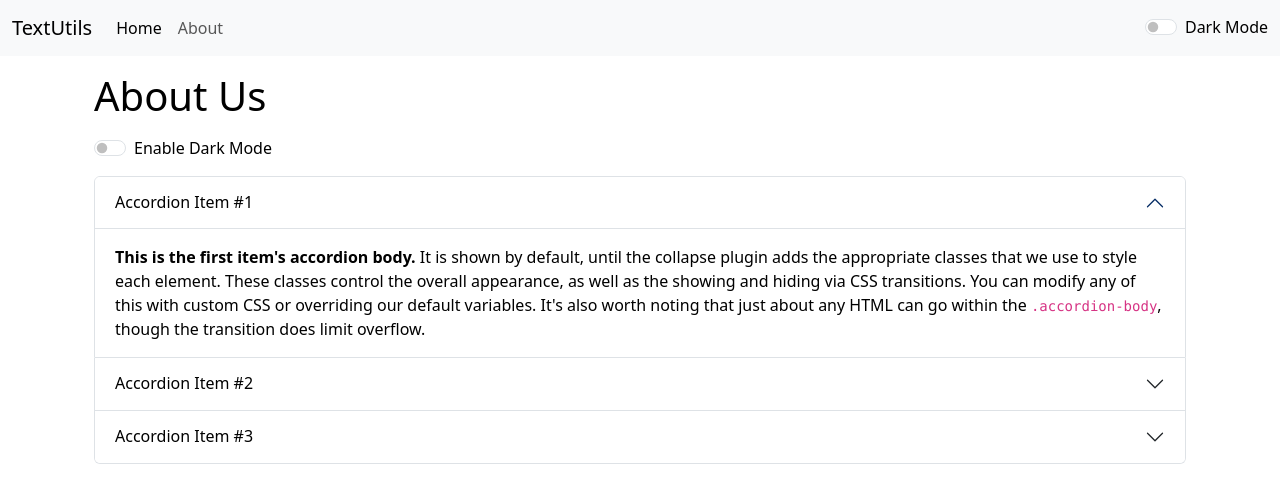
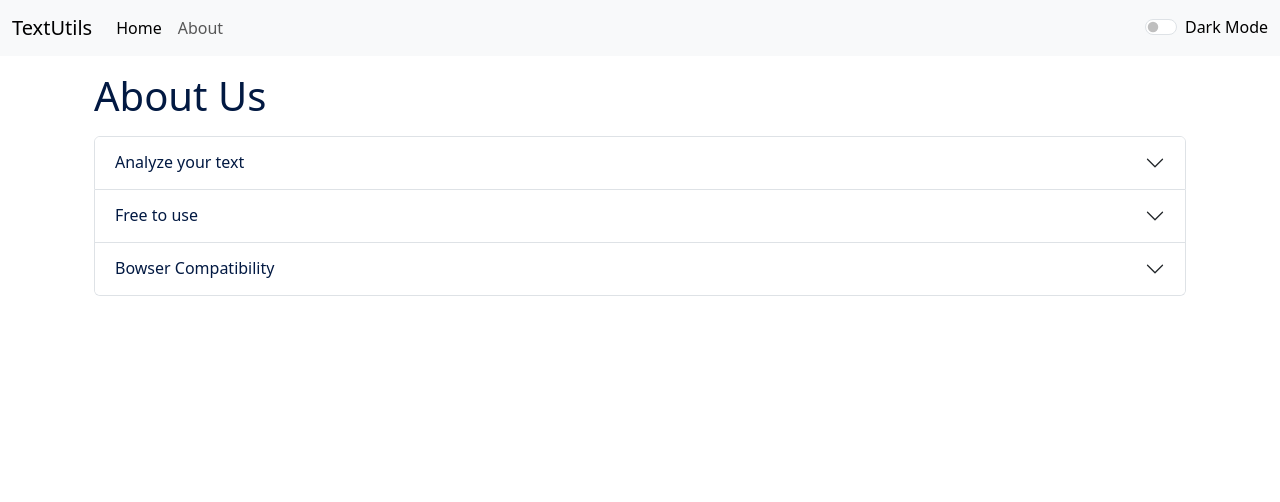
Before and after one commit to KowshickChowdhury/Textutils-React, a React (Create React App) app: page /about in a window 1280 px wide. Shown: the top 502 px of the page. Built offline with nearby package versions, Linux system fonts and the light colour scheme.

Commit message:
update the about page

```diff
--- a/src/App.js
+++ b/src/App.js
@@ -61,7 +61,7 @@ function App() {
     <div className="container my-3">
     {/* <TextForm showAlert={showAlert} heading="Enter the text to analyze below" mode={mode} /> */}
         <Routes>
-          <Route exact path="/about" element={<About />}>
+          <Route exact path="/about" element={<About mode={mode} />}>
           </Route>
           <Route exact path="/" element={<TextForm showAlert={showAlert} heading="Enter the text to analyze below" mode={mode} />}>
           </Route>
--- a/src/components/About.js
+++ b/src/components/About.js
@@ -1,48 +1,48 @@
-import React , {useState} from 'react'
+import React from 'react'
 
-export default function About() {
-    const [myStyle, setMyStyle] = useState({
-        color :'black',
-        backgroundColor : 'white'
-    })
+export default function About(props) {
+    // const [myStyle, setMyStyle] = useState({
+    //     color :'black',
+    //     backgroundColor : 'white'
+    // })
+    let myStyle = {
+        color : props.mode === 'dark'?'white':'#021942',
+        backgroundColor : props.mode === 'dark'?'#021942':'white'
+    }
 
     // const [btntext, setBtntext] = useState("Enable Dark Mode")
-    const [radiotext, setRadiotext] = useState("Enable Dark Mode")
+    // const [radiotext, setRadiotext] = useState("Enable Dark Mode")
 
-    const toggleStyle = ()=>{
-        if (myStyle.color === 'black') {
-            setMyStyle({
-                    color :'white',
-                    backgroundColor : 'black',
-                    border : '1px solid white'
-                })
-            // setBtntext("Enable Light Mode")
-            setRadiotext("Enable Light Mode")
-        }
-        else{
-            setMyStyle({
-                color :'black',
-                backgroundColor : 'white'
-            })
-            setRadiotext("Enable Dark Mode")
-        }
-    }
+    // const toggleStyle = ()=>{
+    //     if (myStyle.color === 'black') {
+    //         setMyStyle({
+    //                 color :'white',
+    //                 backgroundColor : 'black',
+    //                 border : '1px solid white'
+    //             })
+    //         // setBtntext("Enable Light Mode")
+    //         setRadiotext("Enable Light Mode")
+    //     }
+    //     else{
+    //         setMyStyle({
+    //             color :'black',
+    //             backgroundColor : 'white'
+    //         })
+    //         setRadiotext("Enable Dark Mode")
+    //     }
+    // }
 
   return (
     <div className='container' style={myStyle}>
         <h1 className='my-3'>About Us</h1>
-        <div className="form-check form-switch my-3">
-            <input className="form-check-input" onClick={toggleStyle} type="checkbox" role="switch" id="flexSwitchCheckDefault" />
-            <label className="form-check-label" htmlFor="flexSwitchCheckDefault">{radiotext}</label>
-        </div>
       <div className="accordion" id="accordionExample">
             <div className="accordion-item">
                 <h2 className="accordion-header">
-                <button className="accordion-button" style={myStyle} type="button" data-bs-toggle="collapse" data-bs-target="#collapseOne" aria-expanded="true" aria-controls="collapseOne">
-                    Accordion Item #1
+                <button className="accordion-button collapsed" style={myStyle} type="button" data-bs-toggle="collapse" data-bs-target="#collapseOne" aria-expanded="false" aria-controls="collapseOne">
+                    Analyze your text
                 </button>
                 </h2>
-                <div id="collapseOne" className="accordion-collapse collapse show" data-bs-parent="#accordionExample">
+                <div id="collapseOne" className="accordion-collapse collapse" data-bs-parent="#accordionExample">
                 <div className="accordion-body" style={myStyle}>
                     <strong>This is the first item's accordion body.</strong> It is shown by default, until the collapse plugin adds the appropriate classes that we use to style each element. These classes control the overall appearance, as well as the showing and hiding via CSS transitions. You can modify any of this with custom CSS or overriding our default variables. It's also worth noting that just about any HTML can go within the <code>.accordion-body</code>, though the transition does limit overflow.
                 </div>
@@ -51,7 +51,7 @@ export default function About() {
             <div className="accordion-item">
                 <h2 className="accordion-header">
                 <button className="accordion-button collapsed" style={myStyle} type="button" data-bs-toggle="collapse" data-bs-target="#collapseTwo" aria-expanded="false" aria-controls="collapseTwo">
-                    Accordion Item #2
+                    Free to use
                 </button>
                 </h2>
                 <div id="collapseTwo" className="accordion-collapse collapse" data-bs-parent="#accordionExample">
@@ -63,7 +63,7 @@ export default function About() {
             <div className="accordion-item mb-2">
                 <h2 className="accordion-header">
                 <button className="accordion-button collapsed" style={myStyle} type="button" data-bs-toggle="collapse" data-bs-target="#collapseThree" aria-expanded="false" aria-controls="collapseThree">
-                    Accordion Item #3
+                    Bowser Compatibility
                 </button>
                 </h2>
                 <div id="collapseThree" className="accordion-collapse collapse" data-bs-parent="#accordionExample">
--- a/src/components/TextForm.js
+++ b/src/components/TextForm.js
@@ -57,11 +57,11 @@ export default function TextForm(props) {
         <div className="mb-3">
             <textarea className="form-control" style={{backgroundColor: props.mode === 'dark'?'#424242':'white',color: props.mode === 'dark'?'white':'#021942'}} value={text} id="myBox" onChange={handleOnchange} rows="8"></textarea>
         </div>
-        <div className="btn btn-primary mx-1" onClick={handleUpClick}>Convert to Uppercase</div>
-        <div className="btn btn-primary mx-1" onClick={handleLoClick}>Convert to Lowercase</div>
-        <div className="btn btn-primary mx-1" onClick={handleExtraSpaces}>Remove Extra Spaces</div>
-        <div className="btn btn-primary mx-1" onClick={handleCopyClick}>Copy Text</div>
-        <div className="btn btn-primary mx-1" onClick={handleClClick}>Clear Text</div>
+        <div className="btn btn-primary mx-1 my-1" onClick={handleUpClick}>Convert to Uppercase</div>
+        <div className="btn btn-primary mx-1 my-1" onClick={handleLoClick}>Convert to Lowercase</div>
+        <div className="btn btn-primary mx-1 my-1" onClick={handleExtraSpaces}>Remove Extra Spaces</div>
+        <div className="btn btn-primary mx-1 my-1" onClick={handleCopyClick}>Copy Text</div>
+        <div className="btn btn-primary mx-1 my-1" onClick={handleClClick}>Clear Text</div>
     </div>
     <div className="container my-3" style={{color: props.mode === 'dark'?'white':'#021942'}}>
       <h2>Your text summary</h2>
```
